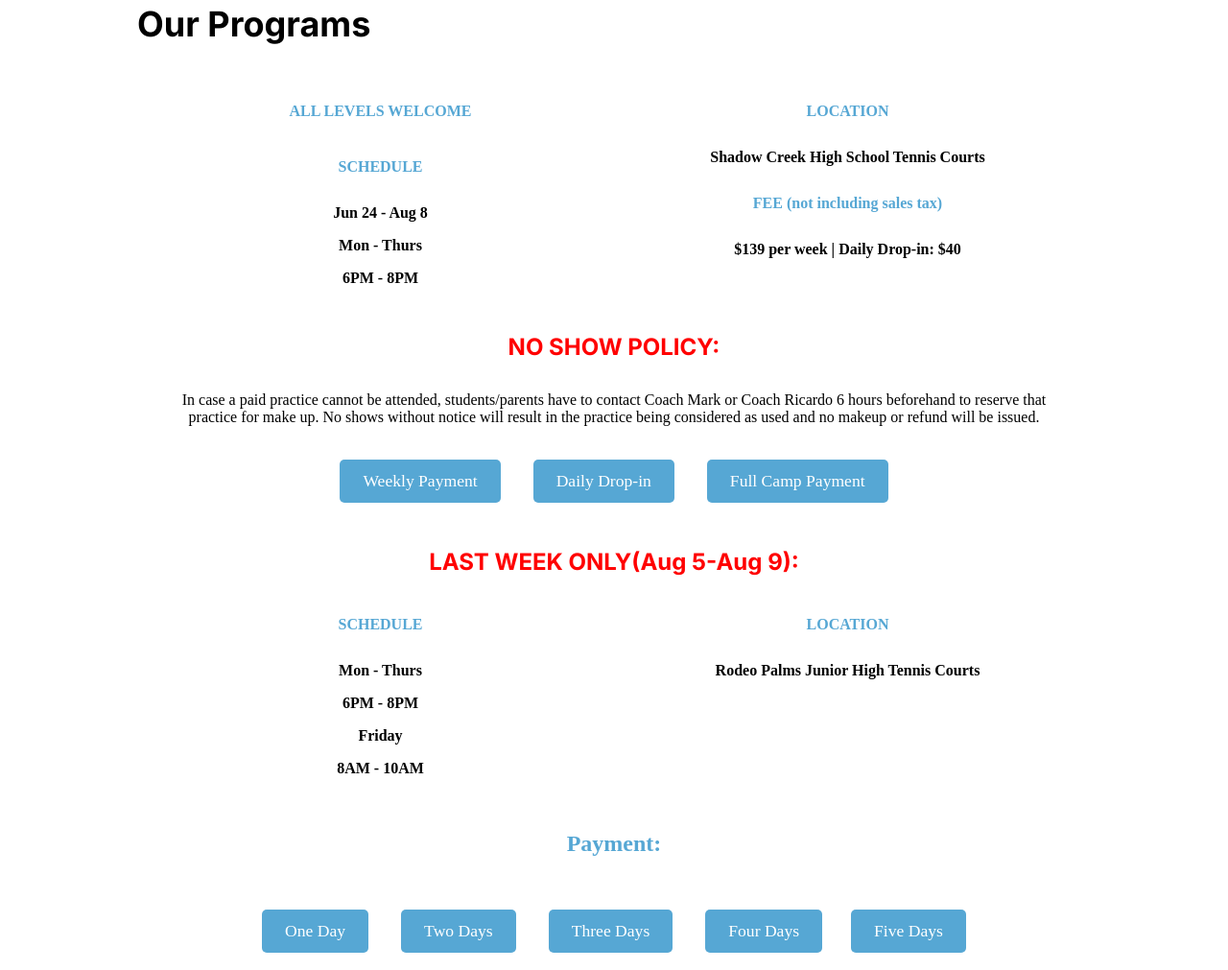
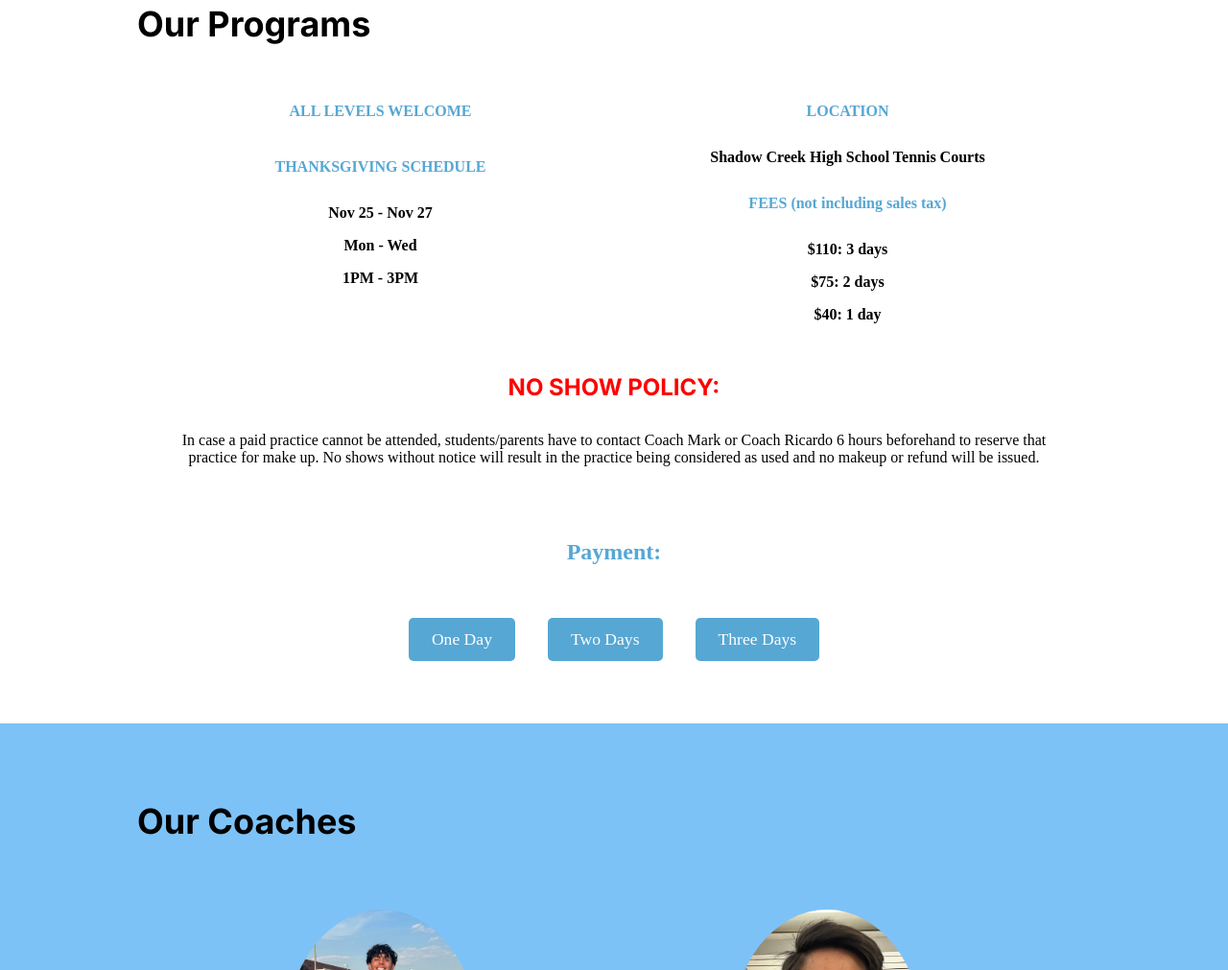
Before and after one commit to kaeskiio/TennisWeb, a plain HTML site: page index.html in a window 1280 px wide. Shown: the part 2240-3251 px from the top of the page at 96% size. Drawn offline with Linux system fonts and the light colour scheme; a web font is replaced by a local one.

Commit message:
Add Thankgiving Schedule

```diff
--- a/index.html
+++ b/index.html
@@ -121,10 +121,10 @@
                 <div class="section-content">
                     <div class="program-details">
                         <div class="section-title">ALL LEVELS WELCOME</div>
-                        <div class="section-title">SCHEDULE</div>
-                        <p>Jun 24 - Aug 8</p>
-                        <p>Mon - Thurs</p>
-                        <p>6PM - 8PM</p>
+                        <div class="section-title">THANKSGIVING SCHEDULE</div>
+                        <p>Nov 25 - Nov 27</p>
+                        <p>Mon - Wed</p>
+                        <p>1PM - 3PM</p>
                     </div>
                     <div class="additional-info">
                         <div class="location-section">
@@ -134,38 +134,20 @@
                             </a>
                         </div>
                         <div class="fee-section">
-                            <div class="section-title">FEE (not including sales tax)</div>
-                            <p class="fee-details">$139 per week | Daily Drop-in: $40</p>
+                            <div class="section-title">FEES (not including sales tax)</div>
+                            <p class="fee-details">$110: 3 days</p>
+                            <p class="fee-details">$75: 2 days</p>
+                            <p class="fee-details">$40: 1 day</p>
+
                         </div>
                     </div>
                 </div>
                 <h4>NO SHOW POLICY:</h4>
                     <p>In case a paid practice cannot be attended, students/parents have to contact Coach Mark or Coach Ricardo 6 hours beforehand to reserve that practice for make up. No shows without notice will result in the practice being considered as used and no makeup or refund will be issued. </p>
-                <div class="signup-btn">
-                    <a href="https://checkout.square.site/merchant/MLHC25QV28P0F/checkout/H6WKXE6EHWWDUWDYZFV27FVQ" class="btn-signup">Weekly Payment</a> <a href="https://square.link/u/v5SOI1Ie" class="btn-signup">Daily Drop-in</a> <a href="https://square.link/u/Iylb7gxv" class="btn-signup">Full Camp Payment</a>
-                </div>
-                <h4>LAST WEEK ONLY(Aug 5-Aug 9):</h4>
-                <div class="section-content">
-                    <div class="program-details">
-                        <div class="section-title">SCHEDULE</div>
-                        <p>Mon - Thurs</p>
-                        <p>6PM - 8PM</p>
-                        <p>Friday</p>
-                        <p>8AM - 10AM</p>
-                    </div>
-                    <div class="additional-info">
-                        <div class="location-section">
-                            <div class="section-title">LOCATION</div>
-                            <a href="https://www.google.com/maps/search/11850+Broadway+St,+Pearland+TX,+USA" target="_blank" class="created-by">
-                                <p class="location-details">Rodeo Palms Junior High Tennis Courts</p>
-                            </a>
-                        </div>
-                    </div>
-
                 </div>
                 <h5>Payment:</h5>
                 <div class="signup-btn">
-                    <a href="https://square.link/u/v5SOI1Ie" class="btn-signup">One Day</a> <a href="https://square.link/u/TV51DZD5" class="btn-signup">Two Days</a> <a href="https://square.link/u/PxtTS34j" class="btn-signup">Three Days</a> <a href="https://square.link/u/V4EDtvEZ" class="btn-signup">Four Days</a><a href="https://square.link/u/HxYNL46y" class="btn-signup">Five Days</a>
+                    <a href="https://square.link/u/v5SOI1Ie" class="btn-signup">One Day</a> <a href="https://square.link/u/TV51DZD5" class="btn-signup">Two Days</a> <a href="https://square.link/u/PxtTS34j" class="btn-signup">Three Days</a></a>
                 </div>
             </div>
         </div>
```
Also changed, not shown: 1 other file.
